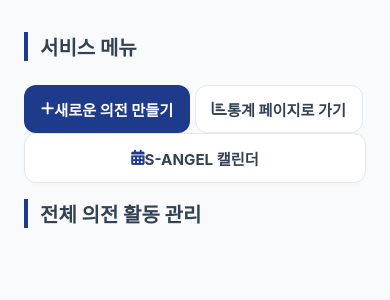
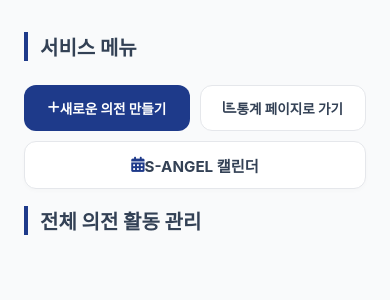
Before and after one commit to JungGyul/s-angel, a Django app: page /applications/ in a window 390 px wide. Shown: the part 73-373 px from the top of the page. Run offline with Django 5.2, Linux system fonts and the light colour scheme; the visitor is signed in with stand-in values (Sample User, id 1); data that the repository does not hold is empty; parts of the project's set-up code (start-up, migrations or seed data) failed here and were passed over; some libraries are stand-ins or nearby versions.

Commit message:
버튼 위치 조정

```diff
--- a/s_angel/templates/applications/dashboard.html
+++ b/s_angel/templates/applications/dashboard.html
@@ -339,27 +339,46 @@
 
 /* 모바일 대응 (이전 대시보드 스타일과 호환) */
 @media (max-width: 768px) {
-    .service-menu-container {
-        gap: 8px; /* 간격을 살짝 좁힘 */
+    .dashboard-container {
+        padding: 1.5rem 1rem;
     }
 
-    /* 위쪽 두 버튼(의전 만들기, 통계)은 반반씩 */
-    .action-btn.half-width {
-        flex: 1 1 calc(50% - 4px); /* 두 버튼이 나란히 배치되도록 */
-        font-size: 0.85rem;
-        padding: 10px 8px;
+    /* 상단 메뉴 컨테이너: 세로 정렬(column)을 해제하고 가로 래핑 허용 */
+    .mb-5 > .d-flex {
+        flex-direction: row !important; /* column으로 바뀌는 것 방지 */
+        display: flex !important;
+        flex-wrap: wrap !important;
+        gap: 10px !important; /* 버튼 사이 간격 고정 */
     }
 
-    /* 아래쪽 캘린더 버튼은 한 줄 전체 차지 */
+    /* 나란히 배치될 버튼 (의전 만들기, 통계 등) */
+    .action-btn.half-width {
+        flex: 1 1 calc(50% - 5px) !important; /* 전체 100%에서 간격 10px의 절반인 5px을 뺌 */
+        font-size: 0.85rem;
+        padding: 12px 8px;
+        white-space: nowrap; /* 글자 줄바꿈 방지 */
+    }
+
+    /* 한 줄을 다 차지할 버튼 (캘린더) */
     .action-btn.full-width {
-        flex: 1 1 100%;
+        flex: 1 1 100% !important;
         width: 100%;
-        margin-top: 4px; /* 위 버튼들과의 간격 */
+        margin-top: 0; /* gap이 있으므로 별도 마진 불필요 */
     }
+
     .action-btn.calendar-btn {
-        width: 100%;
         justify-content: center;
-        padding: 0.8rem;
+    }
+
+    /* 기존 카드 헤더 등 모바일 대응 */
+    .event-card-header {
+        flex-direction: column;
+        align-items: flex-start;
+        gap: 0.75rem;
+    }
+    .action-links {
+        flex-direction: column;
+        align-items: stretch;
     }
 }
 </style>
@@ -395,25 +414,26 @@
         {% endif %}
         <div class="mb-5">
     <h2 class="section-title">서비스 메뉴</h2>
-        <div class="d-flex flex-wrap gap-3">
+    <div class="d-flex flex-wrap service-menu-container">
         {% if request.user.is_staff %}
-                <a class="action-btn third" href="{% url 'applications:create_event' %}">
+            <a class="action-btn third half-width" href="{% url 'applications:create_event' %}">
                 <i class="fas fa-plus me-2"></i>새로운 의전 만들기
             </a>
         {% endif %}
 
         {% if request.user.can_view_accounting %}
-                <a class="action-btn secondary calendar-btn" href="{% url 'applications:accounting_list' %}" style="background-color: #f1f5f9; border: 1px solid #cbd5e1;">
+            <a class="action-btn secondary calendar-btn half-width" href="{% url 'applications:accounting_list' %}" style="background-color: #f1f5f9; border: 1px solid #cbd5e1;">
                 <i class="fas fa-calculator me-2"></i>회계 장부 열람
             </a>
         {% endif %}
 
         {% if request.user.is_staff %}
-                <a class="action-btn secondary" href="{% url 'applications:event_statistics' %}">
+            <a class="action-btn secondary half-width" href="{% url 'applications:event_statistics' %}">
                 <i class="fas fa-chart-bar me-2"></i>통계 페이지로 가기
             </a>
         {% endif %}
-            <a class="action-btn secondary calendar-btn" href="{% url 'applications:calendar' %}">
+
+        <a class="action-btn secondary calendar-btn full-width" href="{% url 'applications:calendar' %}">
             <i class="fas fa-calendar-alt me-2"></i>S-ANGEL 캘린더
         </a>
     </div>
```
Lines whose indentation alone changed are shown as unchanged.
